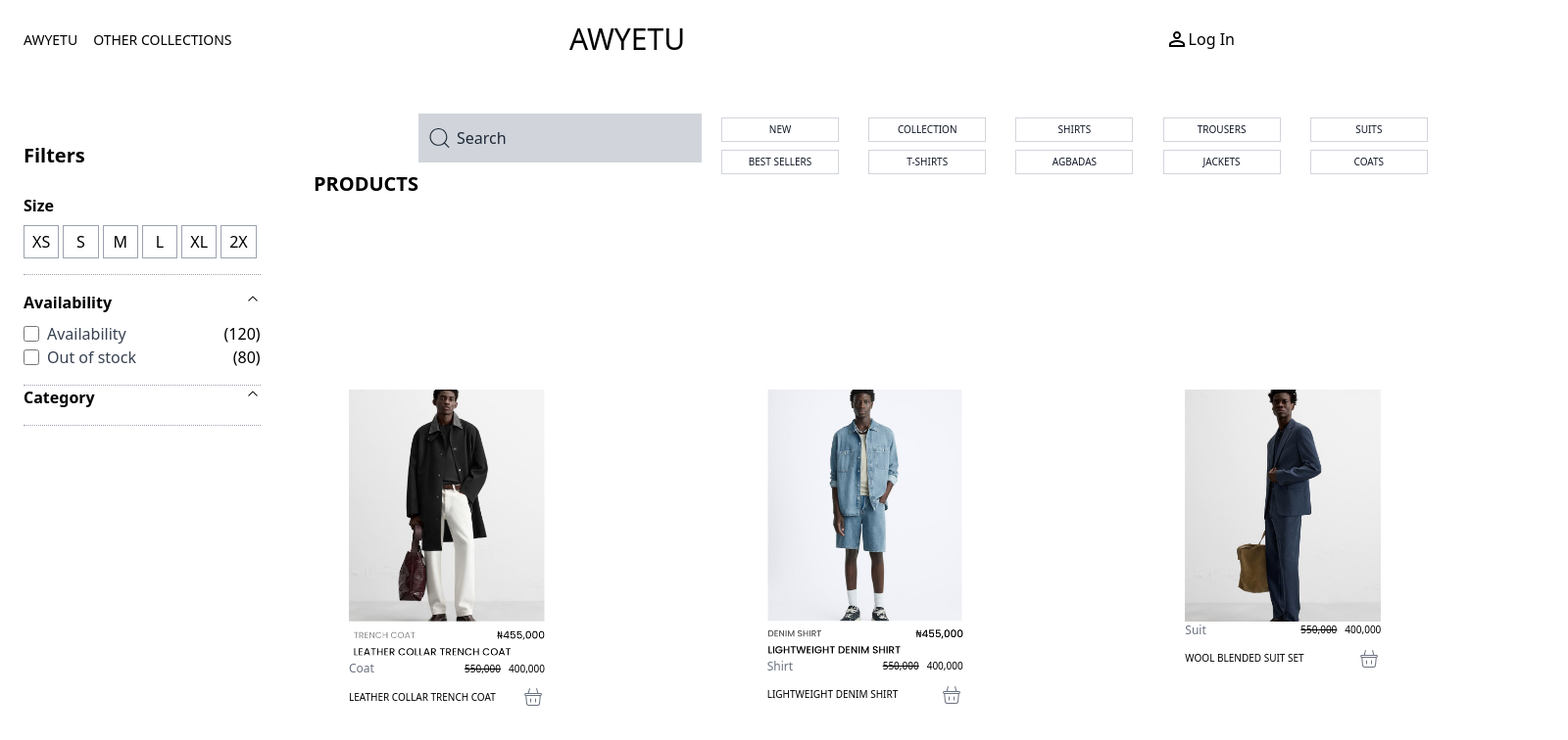
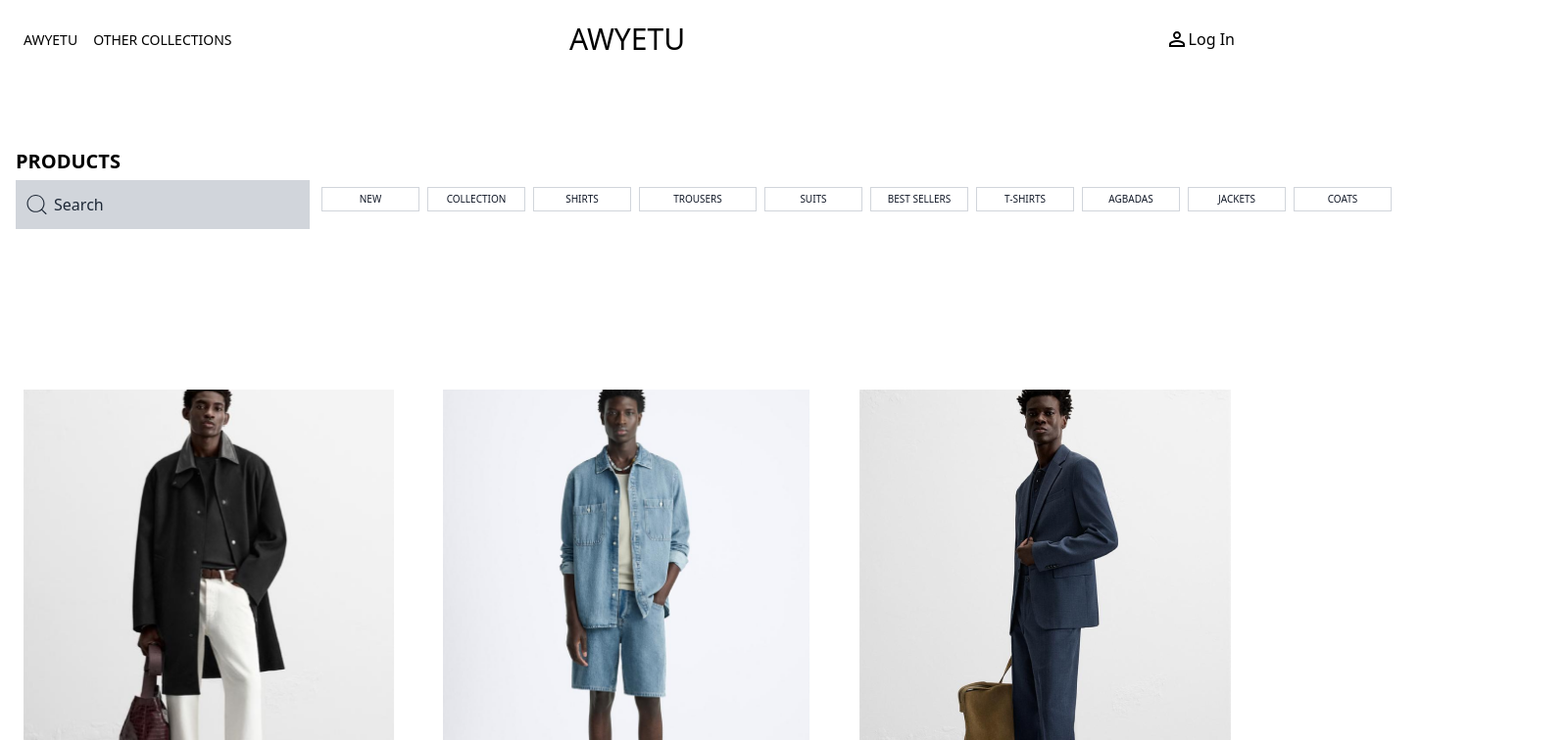
Before and after one commit to jed-chela/estore-frontend, a React (Create React App) app: page /Collection in a window 1280 px wide. Shown: the top 756 px of the page at 98% size, 1600 px wide, since content can reach past the window. Built offline with nearby package versions, Linux system fonts and the light colour scheme.

Commit message:
update0609241
responsive web

```diff
--- a/src/Components/CardItem.jsx
+++ b/src/Components/CardItem.jsx
@@ -12,7 +12,7 @@ import pic9 from '../assets/productImage/image 18.png';
 
 const CardItem = () => {
   return (
-    <div className="md:grid grid-cols-1 md:grid-cols-3 lg:ml-[20rem] lg:mt-[2rem]  z-[-3] w-auto md:w-full">
+    <div className="md:grid grid-cols-1 md:grid-cols-3  lg:mt-[2rem]  z-[-3] w-auto md:w-full">
         <Cards
         img={pic1}
         title="LEATHER COLLAR TRENCH COAT"
--- a/src/Components/Cards.jsx
+++ b/src/Components/Cards.jsx
@@ -4,12 +4,12 @@ import { CiShoppingBasket } from "react-icons/ci";
 
 const Cards = (props) => {
   return (
-    <div className="flex m-1  md:ml-4 cursor-pointer  md:w-[15rem]">
+    <div className="flex m-1   cursor-pointer  md:w-[15rem] lg:w-auto">
       <div className=" mt-[20px] md:mt-[7rem] border-gray-200 p-5 ">
         <div>
         <a href="/Productpage">
           <div className="md:w-full w-full ">
-          <img src={props.img} alt="" className="w-auto md:w-full h-auto " />
+          <img src={props.img} alt="" className="w-auto md:w-full  h-auto " />
           </div>
 
           <div className="flex justify-between items-center mb-2">
--- a/src/Components/NavToggle.jsx
+++ b/src/Components/NavToggle.jsx
@@ -8,18 +8,18 @@ const NavToggle = () => {
   const handleClick = () => setNav(!nav);
   return (
     <div className="fixed md:hidden  bg-gray-50 text-black font-medium bg-opacity-70 mt-0 z-[999]   top-0 left-0 w-full h-auto flex justify-between  text-[20px]">
-      <div className="flex w-full">
-        <a href="/Home" className=" ml-4 mr-[195px]">
+      <div className="flex w-full flex-3 justify-between">
+        <a href="" className=" ml-4 ">
           <h1>Awyetu</h1>
         </a>
-        <div onClick={handleClick} className="md:hidden mt-2  z-10">
+        <div onClick={handleClick} className="md:hidden mt-2 flex justify-end z-10">
         {!nav ? <IoMdMenu /> : <IoCloseSharp />}
       </div>
       </div>
 
 
 
-      <div className="w-full md:w-auto mt-[40px]  ">
+      <div className="w-auto md:w-auto mt-[40px]  ">
         <div
           className={
             !nav
--- a/src/Components/Navbar.jsx
+++ b/src/Components/Navbar.jsx
@@ -4,7 +4,8 @@ import LogInIcon from '@mui/icons-material/PermIdentity';
 const Navbar = () => {
   return (
     /* Nav Container */
-    <div className="hidden md:block md:w-full lg:flex  md:h-[80px] md:bg-white md:border-b-2 border-none md:border-gray-500">
+    <div className="hidden md:block md:w-full lg:w-[100%] lg:flex  md:h-[80px] md:bg-white md:border-b-2 border-none md:border-gray-500">
+
       <div className="md:py-[10px] md:px-[20px] flex justify-between md:w-full items-center">
         {/** Search Nav-container */}
         <div className="flex flex-1">
@@ -19,7 +20,7 @@ const Navbar = () => {
         </div>
 
         {/** Logo Nav-container */}
-        <div className="flex-1 text-3xl text-center">
+        <div className="flex-1 text-3xl text-center lg:justify-end">
           <h1>AWYETU</h1>
         </div>
 
--- a/src/Components/Products/Product.jsx
+++ b/src/Components/Products/Product.jsx
@@ -3,10 +3,10 @@ import { CiSearch } from "react-icons/ci";
 
 const Product = () => {
   return (
-    <div className="h-[150px] will-change-auto lg:w-full mr-4 md:grid lg:flex flex-wrap ml-4 md:ml-6 lg:ml-[20rem] z-[-2] items-center ">
-      <h1 className="font-bold w-auto text-1xl md:text-[20px] mb-[4px] mt-[70px] m:mt-10 ">PRODUCTS</h1>
-      <div className=" md:grid md:gap-4  lg:flex ">
-        <div className="h-[50px] w-full md:w-[400px] flex justify-between items-center p-2 bg-gray-300  text-gray-800">
+    <div className="h-[150px] will-change-auto lg:w-full mr-4 md:grid lg:grid flex-wrap ml-4 md:ml-4 lg:mr-0  z-[-2] items-center ">
+      <h1 className="font-bold w-auto text-1xl md:text-[20px] mb-[4px] mt-[70px] m:mt-10 lg:w-fit ">PRODUCTS</h1>
+      <div className=" md:grid md:gap-2  lg:flex ">
+        <div className="h-[50px] w-full md:w-[400px] lg:w-auto xl:w-[300px]   flex justify-between items-center p-2 bg-gray-300  text-gray-800">
           <CiSearch className="text-3xl" />
           <input
             type="text"
@@ -16,19 +16,19 @@ const Product = () => {
           />
         </div>
 
-        <div className="hidden md:grid md:grid-cols-5  cursor-default  md:text-[10px] md:pb-3 md:ml-0  md:w-full items-center ">
+        <div className="hidden md:grid md:grid-cols-5 xl:flex  cursor-default  md:text-[10px] md:pb-3 md:ml-0  md:w-full lg:w-auto items-center ">
           <div className="lg:w-1/5">
-            <button className="w-[100px] lg:w-[120px] m-1 p-1 md:border border-gray-300 text-gray-900 hover:bg-gray-300">
+            <button className="w-[100px] lg:w-[120px] xl:w-[100px] m-1 p-1 md:border border-gray-300 text-gray-900 hover:bg-gray-300">
               NEW
             </button>
           </div>
           <div className="lg:w-1/5">
-            <button className="w-[100px] lg:w-[120px] m-1 p-1 md:border border-gray-300 text-gray-900 hover:bg-gray-300">
+            <button className="w-[100px] lg:w-[120px] xl:w-[100px] m-1 p-1 md:border border-gray-300 text-gray-900 hover:bg-gray-300">
               COLLECTION
             </button>
           </div>
           <div className="lg:w-1/5">
-            <button className="w-[100px] lg:w-[120px] m-1 p-1 md:border border-gray-300 text-gray-900 hover:bg-gray-300">
+            <button className="w-[100px] lg:w-[120px] xl:w-[100px] m-1 p-1 md:border border-gray-300 text-gray-900 hover:bg-gray-300">
               SHIRTS
             </button>
           </div>
@@ -38,32 +38,32 @@ const Product = () => {
             </button>
           </div>
           <div className="lg:w-1/5">
-            <button className="w-[100px] lg:w-[120px] m-1  p-1 md:border border-gray-300 text-gray-900 hover:bg-gray-300">
+            <button className="w-[100px] lg:w-[120px] xl:w-[100px] m-1  p-1 md:border border-gray-300 text-gray-900 hover:bg-gray-300">
               SUITS
             </button>
           </div>
           <div className="lg:w-1/5">
-            <button className="w-[100px] lg:w-[120px] m-1 p-1  md:border border-gray-300 text-gray-900 hover:bg-gray-300">
+            <button className="w-[100px] lg:w-[120px] xl:w-[100px] m-1 p-1  md:border border-gray-300 text-gray-900 hover:bg-gray-300">
               BEST SELLERS
             </button>
           </div>
           <div className="lg:w-1/5">
-            <button className="w-[100px] lg:w-[120px] m-1 p-1 md:border border-gray-300 text-gray-900 hover:bg-gray-300">
+            <button className="w-[100px] lg:w-[120px] xl:w-[100px] m-1 p-1 md:border border-gray-300 text-gray-900 hover:bg-gray-300">
               T-SHIRTS
             </button>
           </div>
           <div className="lg:w-1/5">
-            <button className="w-[100px] lg:w-[120px] m-1 p-1 md:border border-gray-300 text-gray-900 hover:bg-gray-300">
+            <button className="w-[100px] lg:w-[120px] xl:w-[100px] m-1 p-1 md:border border-gray-300 text-gray-900 hover:bg-gray-300">
               AGBADAS
             </button>
           </div>
           <div className="lg:w-1/5">
-            <button className="w-[100px] lg:w-[120px] m-1 p-1 md:border border-gray-300 text-gray-900 hover:bg-gray-300">
+            <button className="w-[100px] lg:w-[120px]  xl:w-[100px] m-1 p-1 md:border border-gray-300 text-gray-900 hover:bg-gray-300">
               JACKETS
             </button>
           </div>
           <div className="lg:w-1/5">
-            <button className="w-[100px] lg:w-[120px] m-1 p-1 md:border border-gray-300 text-gray-900 hover:bg-gray-300">
+            <button className="w-[100px] lg:w-[120px] xl:w-[100px] m-1 p-1 md:border border-gray-300 text-gray-900 hover:bg-gray-300">
               COATS
             </button>
           </div>
--- a/src/Components/Sidebar.jsx
+++ b/src/Components/Sidebar.jsx
@@ -7,7 +7,7 @@ import CategoryToggle from "./Products/CategoryToggle";
 
 const Sidebar = () => {
   return (
-    <div className="hidden lg:block md:w-[22%] md:h-[85%] md:fixed md:top-0 md:left-0 md:mt-[10%] md:p-4 ">
+    <div className="hidden  md:w-[22%] md:h-[85%] md:fixed md:top-0 md:left-0 md:mt-[10%] md:p-4 ">
       <div className="ml-2">
         <h3 className="font-bold text-[20px] mb-6">Filters</h3>
         <p className="font-bold mb-2">Size</p>
```
